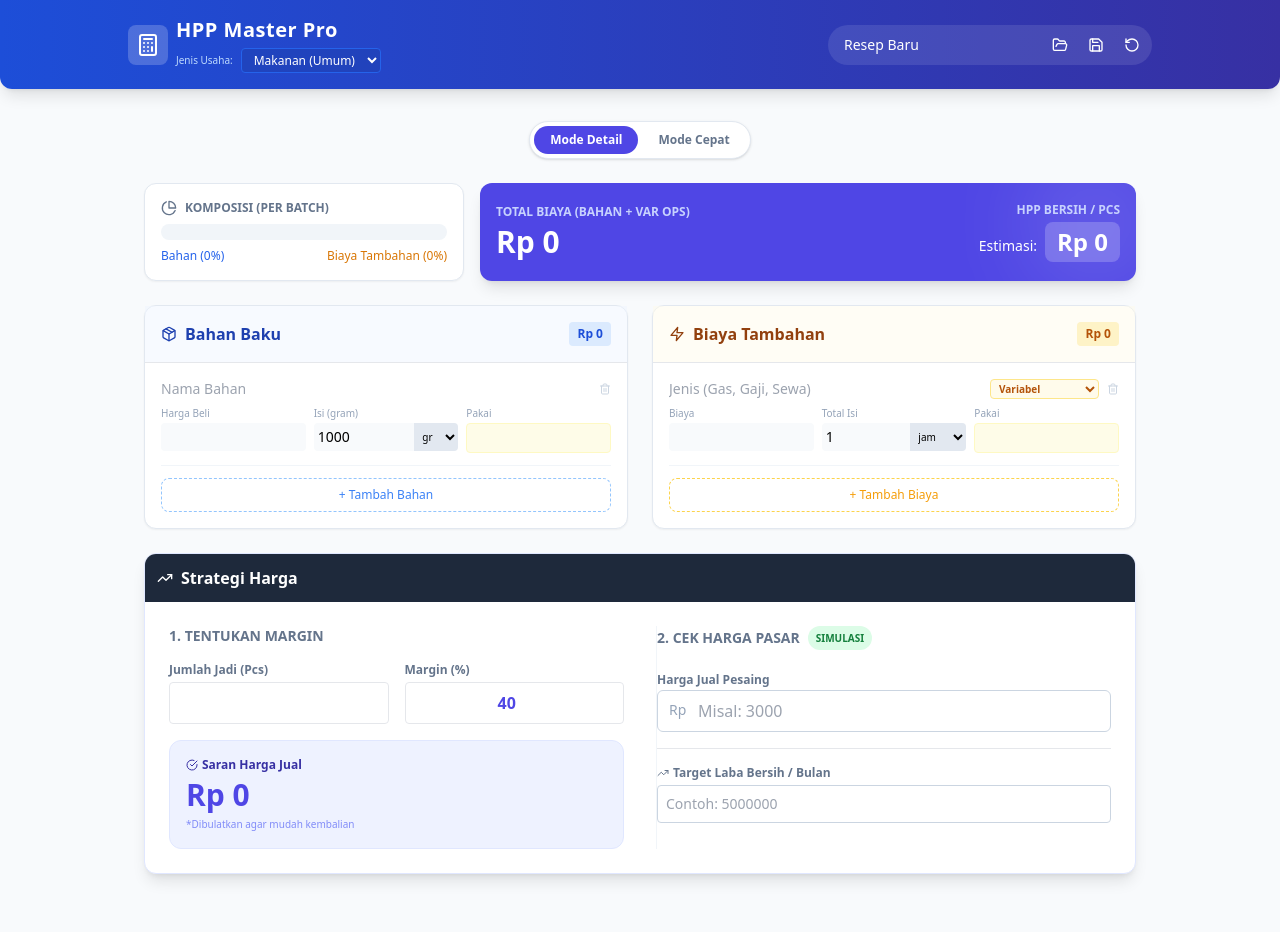
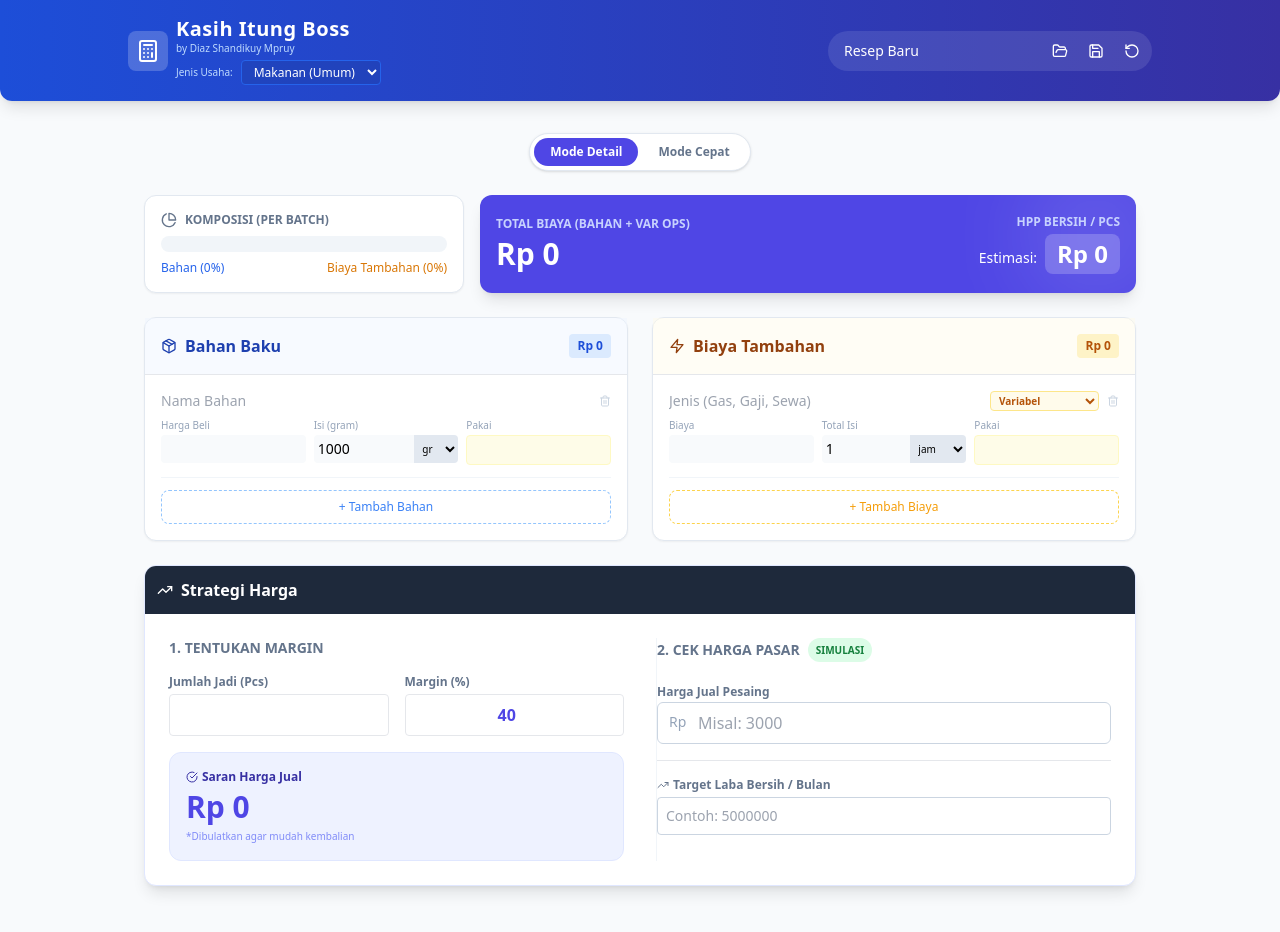
Before and after one commit to b3llz/tungitung, a React (Vite) app: page / in a window 1280 px wide. Shown: the top 932 px of the page. Built offline with nearby package versions, Linux system fonts and the light colour scheme.

Commit message:
Update CalculatorTab.jsx

```diff
--- a/src/CalculatorTab.jsx
+++ b/src/CalculatorTab.jsx
@@ -236,7 +236,12 @@ const CalculatorTab = () => {
               <Calculator className="w-6 h-6 text-white" />
             </div>
             <div>
-              <h1 className="text-xl font-bold tracking-wide">HPP Master Pro</h1>
+              <h1 className="text-xl font-bold tracking-wide leading-tight">
+  Kasih Itung Boss
+</h1>
+<p className="text-[10px] text-blue-200">
+  by Diaz Shandikuy Mpruy
+</p>
               {/* [FITUR 3] Preset Dropdown */}
               <div className="flex items-center gap-2 mt-1">
                 <span className="text-[10px] text-blue-200">Jenis Usaha:</span>
```
